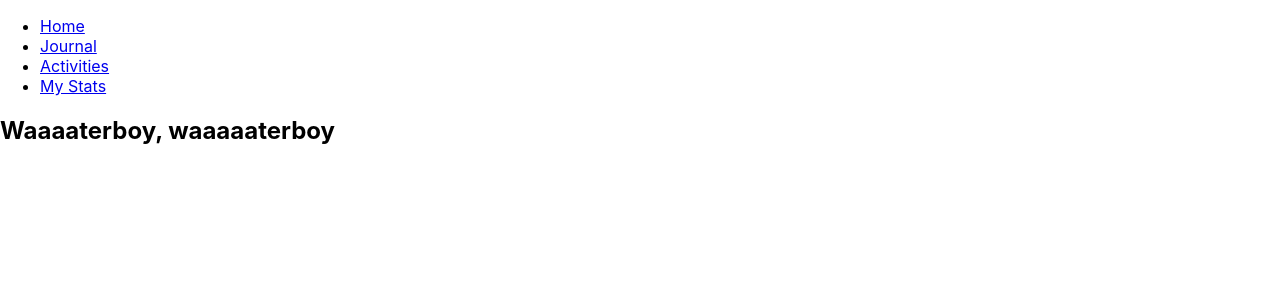
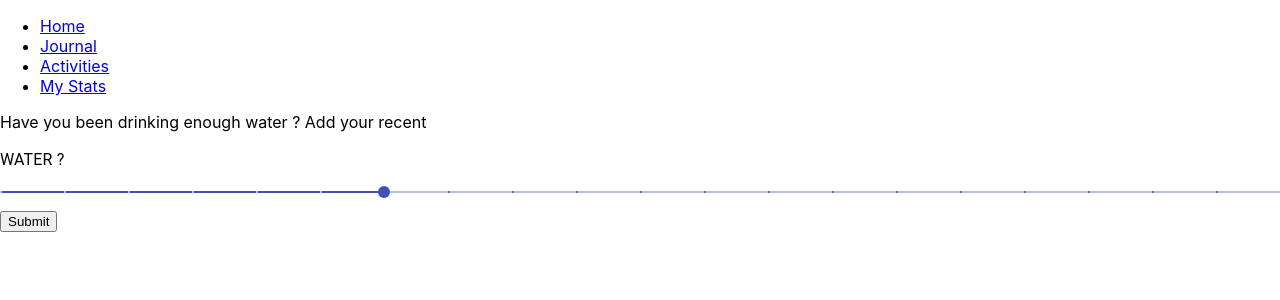
Before and after one commit to fatpav/code-br-, a React (Create React App) app in the folder code_br_client_side/: page /waterintake in a window 1280 px wide. Shown: the top 300 px of the page. Built offline with nearby package versions, Linux system fonts and the light colour scheme.

Commit message:
sliders added to other components, screen, water etc.

```diff
--- a/code_br_client_side/src/components/Inputs/Screentime.js
+++ b/code_br_client_side/src/components/Inputs/Screentime.js
@@ -1,6 +1,35 @@
+import {Slider, Typography} from '@material-ui/core';
+
 const Screentime = () => {
+
+    function valuetext(value) {
+        return `${value}`;
+    }
+
     return(
-        <h2>Stop staring at the screen, nerd</h2>
+        <div>
+        <p>Stop staring at a screen, Nerd ! </p>
+            <Typography id="discrete-slider" gutterBottom>
+                ScreenTime ?
+            </Typography>
+            <Slider
+                defaultValue={5}
+                getAriaValueText={valuetext}
+                aria-labelledby="discrete-slider"
+                valueLabelDisplay="auto"
+                step={0.5}
+                marks
+                min={0}
+                max={12}
+            />
+        <form
+            action="" method="post">
+                <button type="submit">Submit</button>
+        </form>
+    </div>
+
+
+
     )
 }
 
--- a/code_br_client_side/src/components/Inputs/WaterIntake.js
+++ b/code_br_client_side/src/components/Inputs/WaterIntake.js
@@ -1,6 +1,35 @@
+import {Slider, Typography} from '@material-ui/core';
+
 const WaterIntake = () => {
+
+    function valuetext(value) {
+        return `${value}`;
+    }
+
+
+
     return (
-        <h2>Waaaaterboy, waaaaaterboy</h2>
+        <div>
+            <p>Have you been drinking enough water ? Add your recent </p>
+                <Typography id="discrete-slider" gutterBottom>
+                    WATER ?
+                </Typography>
+                <Slider
+                    defaultValue={1.5}
+                    getAriaValueText={valuetext}
+                    aria-labelledby="discrete-slider"
+                    valueLabelDisplay="auto"
+                    step={0.25}
+                    marks
+                    min={0}
+                    max={5}
+                />
+            <form
+                action="" method="post">
+                    <button type="submit">Submit</button>
+            </form>
+      </div>
+
     )
 }
 
```
Also changed, not shown: 1 other file (tests, documents, lock files or other folders).
